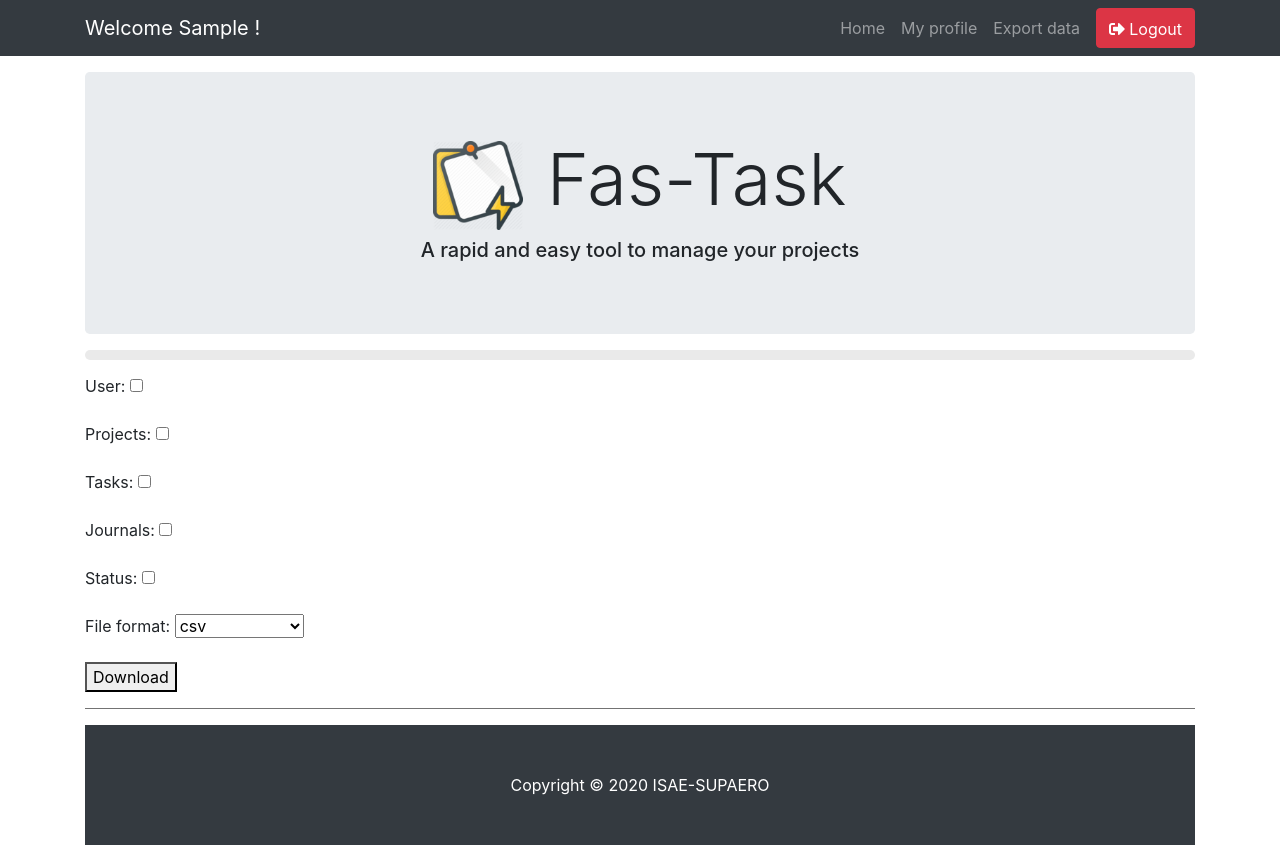
After one commit to JBortolussi/Projet_individuel, a Django app: page /data-selection in a window 1280 px wide. The commit adds this page. Run offline with Django 3.2, Linux system fonts and the light colour scheme; the visitor is signed in with stand-in values (Sample User, id 1); some libraries are stand-ins or nearby versions.

Commit message:
Added form to choose data to be exported and export file format

```diff
--- a/projet/taskmanager/forms.py
+++ b/projet/taskmanager/forms.py
@@ -112,3 +112,19 @@ class TaskForm(forms.ModelForm):
             'start_date': DateInput(format=('%Y-%m-%d'), attrs={'type': 'date'}),
             'due_date': DateInput(format=('%Y-%m-%d'), attrs={'type': 'date'})
         }
+
+
+class ExportDataForm(forms.Form):
+    user = forms.BooleanField(required=False)
+    projects = forms.BooleanField(required=False)
+    tasks = forms.BooleanField(required=False)
+    journals = forms.BooleanField(required=False)
+    status = forms.BooleanField(required=False)
+
+    FORMAT_FIELD_CHOICES = [
+        ('CSV', 'csv'),
+        ('JSON', 'json'),
+        ('XML', 'xml'),
+        ('XLS', 'xls (MS Excel)'),
+    ]
+    file_format = forms.ChoiceField(choices=FORMAT_FIELD_CHOICES)
--- /dev/null
+++ b/projet/taskmanager/templates/data_selection.html
@@ -0,0 +1,9 @@
+{% extends "base.html" %}
+
+{% block page %}
+    <form method="post">
+        {% csrf_token %}
+        {{ form.as_p }}
+        <button type="submit">Download</button>
+    </form>
+{% endblock %}
--- a/projet/taskmanager/urls.py
+++ b/projet/taskmanager/urls.py
@@ -14,5 +14,7 @@ urlpatterns = [
     path('task/<int:task_id>', views.task_view, name="task"),
     path('newtask/<project_id>', views.newtask_view, name="newtask"),
     path('edittask/<task_id>', views.edittask_view, name="edittask"),
-    path('download', views.export_data, name="export_data")
+    path('data-selection', views.data_selection, name="select-data"),
+    path('data-download/<str:file_format>/<int:exp_u>/<int:exp_p>/<int:exp_t>/<int:exp_j>/<int:exp_s>',
+         views.download_data, name="export-data"),
 ]
--- a/projet/taskmanager/views.py
+++ b/projet/taskmanager/views.py
@@ -327,7 +327,26 @@ def signup(request):
     return render(request, 'signup.html', locals())
 
 
-def export_data(request):
+@login_required()
+def data_selection(request):
+    if request.method == 'POST':
+        form = ExportDataForm(request.POST)
+        if form.is_valid():
+            file_format = form.cleaned_data['file_format']
+            exp_u = int(form.cleaned_data['user'])
+            exp_p = int(form.cleaned_data['projects'])
+            exp_t = int(form.cleaned_data['tasks'])
+            exp_j = int(form.cleaned_data['journals'])
+            exp_s = int(form.cleaned_data['status'])
+
+            return redirect(download_data, file_format, exp_u, exp_p, exp_t, exp_j, exp_s)
+    else:
+        form = ExportDataForm()
+    return render(request, 'data_selection.html', locals())
+
+
+@login_required()
+def download_data(request, file_format, exp_u, exp_p, exp_t, exp_j, exp_s):
     response = HttpResponse(content_type='application/zip')
     response['Content-Disposition'] = 'attachment; filename="data.zip"'
 
@@ -408,7 +427,6 @@ def export_data(request):
     data_zip.writestr('journals_data.json', output.getvalue())
     output.close()
 
-
     status_queryset = Status.objects.all()
     output = io.StringIO()
     csv_status = csv.writer(output, dialect='excel', delimiter=';')
@@ -419,14 +437,12 @@ def export_data(request):
     data_zip.writestr('status_data.csv', output.getvalue())  ## write csv file to zip
     output.close()
 
-
     output = io.StringIO()
     json_status = serializers.serialize("json", status_queryset, use_natural_foreign_keys=True,
-                                       use_natural_primary_keys=True)
+                                        use_natural_primary_keys=True)
     output.write(json_status)
     data_zip.writestr('status_data.json', output.getvalue())
     output.close()
-
 
     data_zip.close()
     return response
--- a/projet/templates/base.html
+++ b/projet/templates/base.html
@@ -47,7 +47,7 @@
                         <a class="nav-link" href="#">My profile</a>
                     </li>
                     <li class="nav-item">
-                        <a class="nav-link" href="{% url 'export_data' %}">Download</a>
+                        <a class="nav-link" href="{% url 'select-data' %}">Export data</a>
                     </li>
                     {# Logout button #}
                     <li class="nav-item">
```
